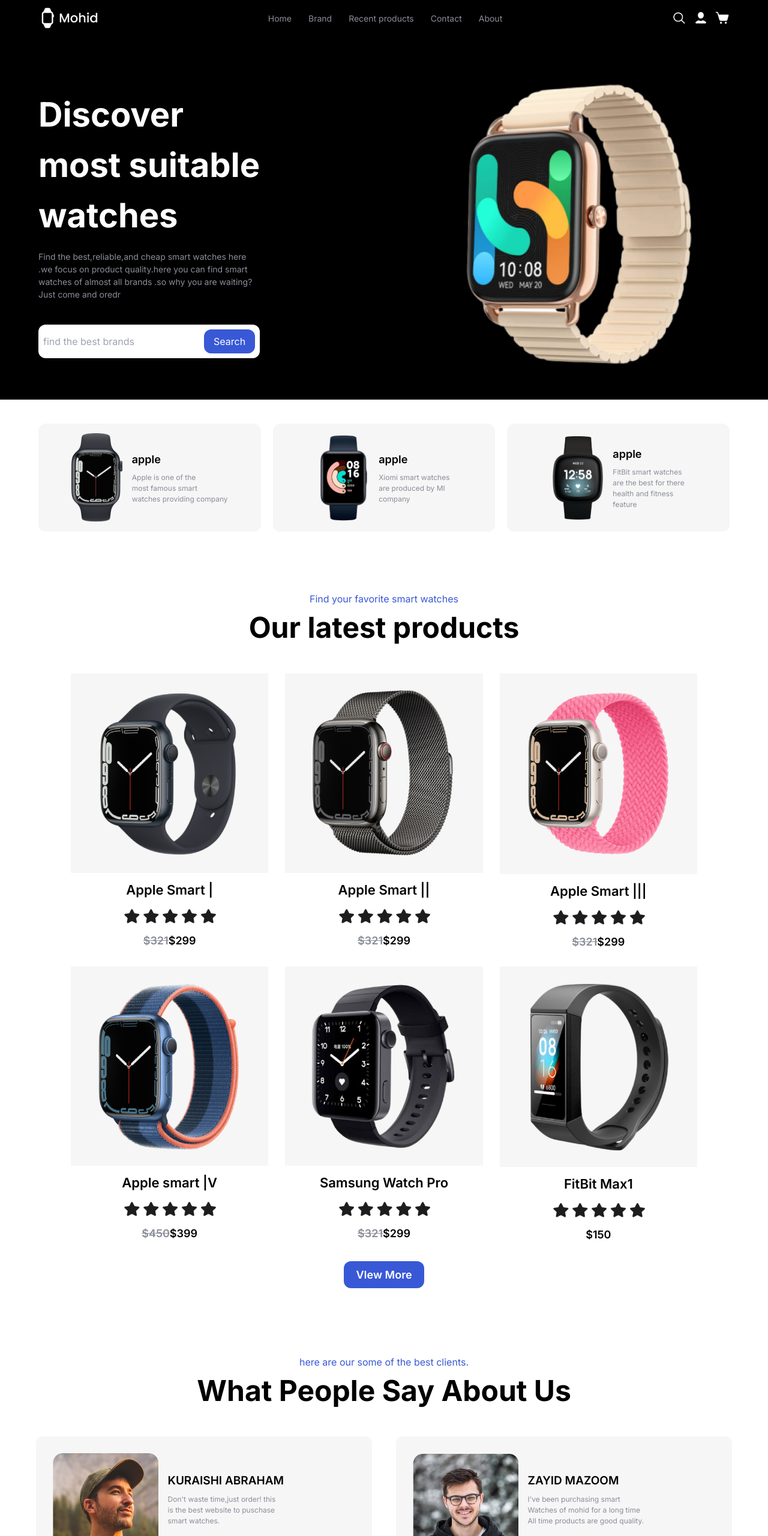
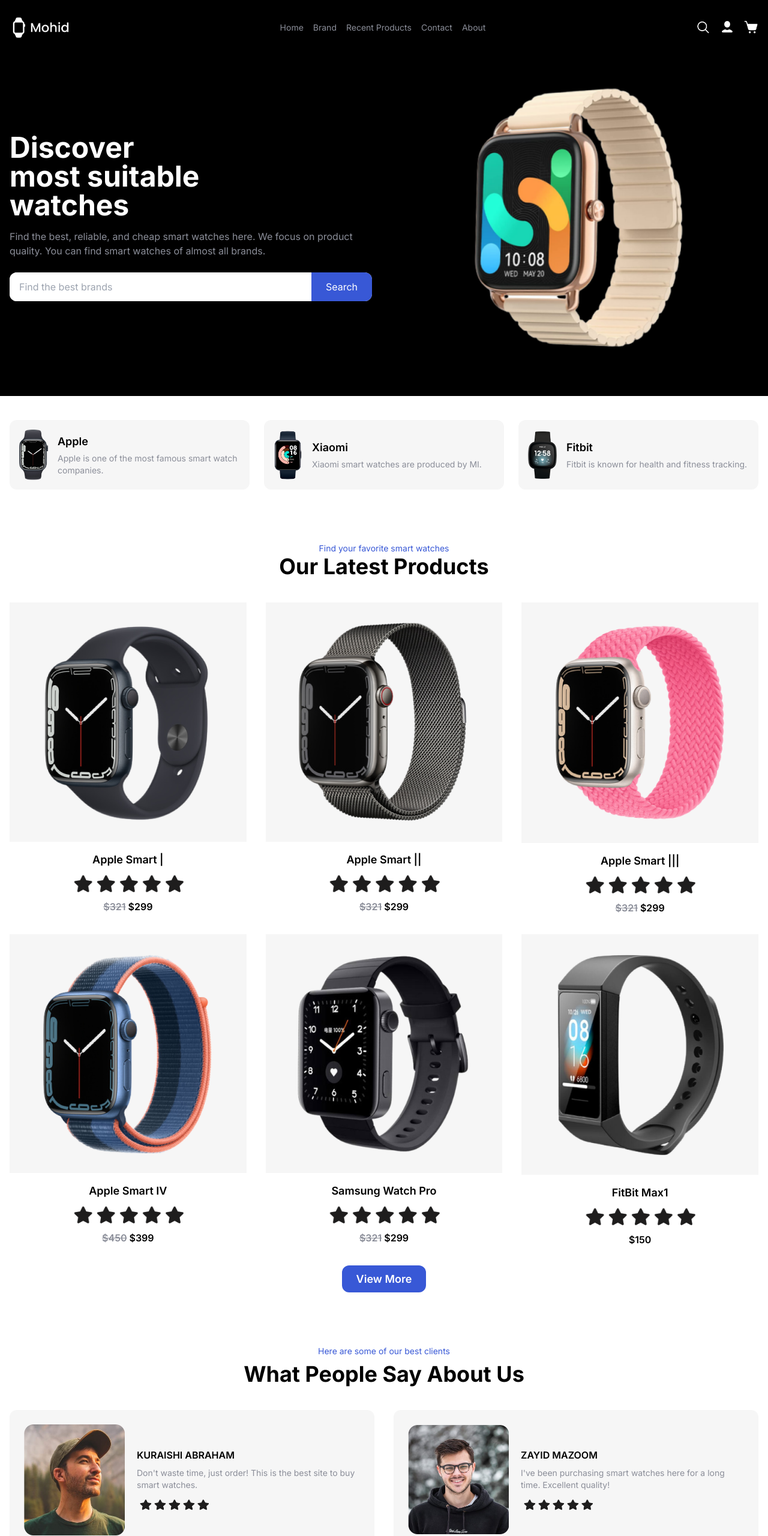
Before and after one commit to Mohammed-Adhil-tk/watch-landing-page, a plain HTML site: page index.html in a window 1280 px wide. Shown: the part 20-2580 px from the top of the page at 60% size. Drawn offline with nearby package versions, Linux system fonts and the light colour scheme.

Commit message:
Make fully responsive

```diff
--- a/index.html
+++ b/index.html
@@ -1,197 +1,188 @@
 <!DOCTYPE html>
 <html lang="en">
 <head>
-    <meta charset="UTF-8">
-    <meta name="viewport" content="width=device-width, initial-scale=1.0">
-    <title>Saas Lnding Page</title>
+  <meta charset="UTF-8" />
+  <meta name="viewport" content="width=device-width, initial-scale=1.0"/>
+  <title>SaaS Landing Page</title>
   <script src="https://cdn.tailwindcss.com"></script>
-    <link rel="stylesheet" href="./style.css">
-    <link rel="preconnect" href="https://fonts.googleapis.com">
-    <link rel="preconnect" href="https://fonts.gstatic.com" crossorigin>
-    <link href="https://fonts.googleapis.com/css2?family=Inter:wght@100..900&display=swap" rel="stylesheet">
-    <script src="https://cdn.jsdelivr.net/npm/@tailwindcss/browser@4"></script>
+  <link rel="stylesheet" href="./style.css" />
+  <link href="https://fonts.googleapis.com/css2?family=Inter:wght@100..900&display=swap" rel="stylesheet" />
+</head>
+<body class="font-[Inter] bg-white text-black">
 
-</head>
-<body>
+  <!-- Hero Section -->
   <section class="bg-black text-white">
-        <section class="wrapper ">
-            <header class="h-[100px] flex justify-between items-center">
-                <h1>
-                    <img src="./images/logo.png" alt="image" class="w-[100px]">
-                </h1>
-                <ul class="flex justify-center items-center">
-                    <li class="mr-7"><a href="#" class="text-[14px] font-normal text-[#8B8E99]" >Home</a></li>
-                    <li class="mr-7"><a href="#" class="text-[14px] font-normal text-[#8B8E99]" >Brand</a></li>
-                    <li class="mr-7"><a href="#" class="text-[14px] font-normal text-[#8B8E99]">Recent products</a></li>
-                    <li class="mr-7"><a href="#" class="text-[14px] font-normal text-[#8B8E99]">Contact</a></li>
-                    <li><a href="#" class="text-[14px] font-normal text-[#8B8E99]">About</a></li>
+    <div class="container mx-auto px-4 py-6">
+      <header class="flex flex-col sm:flex-row justify-between items-center py-6">
+        <img src="./images/logo.png" alt="Logo" class="w-[100px] mb-4 sm:mb-0" />
+
+        <ul class="flex flex-wrap justify-center gap-4 text-sm text-[#8B8E99]">
+          <li><a href="#">Home</a></li>
+          <li><a href="#">Brand</a></li>
+          <li><a href="#">Recent Products</a></li>
+          <li><a href="#">Contact</a></li>
+          <li><a href="#">About</a></li>
         </ul>
-                <ul class="flex justify-center items-center">
-                    <li class="mr-3"><a href="#"><img src="./images/search.png" alt="icon" class="w-[24px]"></a></li>
-                    <li class="mr-3"><a href="#"><img src="./images/user.png" alt="icon"class="w-[24px]"></a></li>
-                    <li><a href="#"><img src="./images/cart.png" alt="icon" class="w-[24px]"></a></li>
+
+        <ul class="flex gap-4 mt-4 sm:mt-0">
+          <li><a href="#"><img src="./images/search.png" class="w-6" /></a></li>
+          <li><a href="#"><img src="./images/user.png" class="w-6" /></a></li>
+          <li><a href="#"><img src="./images/cart.png" class="w-6" /></a></li>
         </ul>
       </header>
-            <section class="py-10 flex justify-between items-center">
-                <div class="w">
-                    <h1 class="text-[56px] font-bold mb-4">Discover <br> most suitable <br> watches</h1>
-                    <p class="text-[14px] font-normal mb-10 text-[#8B8E99]">Find the best,reliable,and cheap smart watches here <br>.we focus on product quality.here you can find smart <br> watches of almost all brands .so why you are waiting? <br> Just come and oredr</p>
-                    <form action="">
-                        <div class="py-2 px-2 bg-white rounded-xl flex justify-between">
-                            <input type="text" placeholder="find the best brands" class="outline-none w-full">
-                            <button type="submit" class="py-2 px-4 bg-[#3858D6] rounded-xl">Search</button>
+
+      <div class="flex flex-col-reverse lg:flex-row items-center gap-10 py-10">
+        <div class="w-full lg:w-1/2">
+          <h1 class="text-4xl sm:text-5xl font-bold mb-4 leading-tight">
+            Discover <br> most suitable <br> watches
+          </h1>
+          <p class="text-sm sm:text-base mb-6 text-[#8B8E99]">
+            Find the best, reliable, and cheap smart watches here. We focus on product quality. You can find smart watches of almost all brands.
+          </p>
+          <form>
+            <div class="flex flex-col sm:flex-row bg-white rounded-xl overflow-hidden">
+              <input type="text" placeholder="Find the best brands" class="flex-1 px-4 py-3 text-black outline-none" />
+              <button class="bg-[#3858D6] text-white px-6 py-3">Search</button>
             </div>
           </form>
         </div>
-                <div class="w-[40%]">
-                    <img src="./images/home-right.png" alt="image" class="w-[90%]">
-                </div>
-            </section>
-        </section>
-    </section>
-
-
-
-    <section class="py-10">
-        <section class="wrapper grid grid-cols-3 gap-5">
-            <div class="col-span-1 flex justify-center items-center p-4 bg-[#F6F6F6] rounded-xl">
-                <img src="./images/apple.png" alt="image" class="w-[25%] mr-4">
-                <div>
-                    <h1 class="text-[18px] mb-2 font-semibold">apple</h1>
-                    <p class="text-[12px] font-normal text-[#8B8E99]">Apple is one of the <br> most famous smart <br>watches providing company</p>
-                </div>
-            </div>
-            <div class="col-span-1 flex justify-center items-center p-4 bg-[#F6F6F6] rounded-xl">
-                <img src="./images/xiaomi.png" alt="image" class="w-[25%] mr-4">
-                <div>
-                    <h1 class="text-[18px] mb-2 font-semibold">apple</h1>
-                    <p class="text-[12px] font-normal text-[#8B8E99]">Xiomi smart watches <br> are produced by MI <br> company</p>
-                </div>
-            </div>
-            <div class="col-span-1 flex justify-center items-center p-4 bg-[#F6F6F6] rounded-xl">
-                <img src="./images/fitbit.png" alt="image" class="w-[25%] mr-4">
-                <div>
-                    <h1 class="text-[18px] mb-2 font-semibold">apple</h1>
-                    <p class="text-[12px] font-normal text-[#8B8E99]">FitBit smart watches <br> are the best for there <br> health and fitness <br> feature</p>
-                </div>
-            </div>
-        </section>
-    </section>
-
-    <section class="p-15">
-        <section class="wrapper">
-            <div>
-                <h3 class="text-center text-[16px] font-normal text-[#3858D6]">Find your favorite smart watches</h3>
-                <h1 class="text-[48px] mb-10 font-bold text-center">Our latest products</h1>
-            </div>
-            <div class="grid grid-cols-3 gap-7">
-                <div class="col-span-1 text-center">
-                    <img src="./images/product1.png" alt="image" class="w-full">
-                    <h3 class="text-[22px] font-semibold my-3">Apple Smart |</h3>
-                    <div class="flex justify-center">
-                        <img src="./images/star.png" alt="image" class="w-[50%]">
-                    </div>
-                    <p class="mt-3 font-semibold text-[18px]"><span class="text-[#8B8E99] line-through">$321</span>$299</p>
-                </div>
-                <div class="col-span-1 text-center">
-                    <img src="./images/product2.png" alt="image" class="w-full">
-                    <h3 class="text-[22px] font-semibold my-3">Apple Smart ||</h3>
-                    <div class="flex justify-center">
-                        <img src="./images/star.png" alt="image" class="w-[50%]">
-                    </div>
-                    <p class="mt-3 font-semibold text-[18px]"><span class="text-[#8B8E99] line-through">$321</span>$299</p>
-                </div>
-                <div class="col-span-1 text-center">
-                    <img src="./images/product3.png" alt="image" class="w-full">
-                    <h3 class="text-[22px] font-semibold my-3">Apple Smart |||</h3>
-                    <div class="flex justify-center">
-                        <img src="./images/star.png" alt="image" class="w-[50%]">
-                    </div>
-                    <p class="mt-3 font-semibold text-[18px]"><span class="text-[#8B8E99] line-through">$321</span>$299</p>
-                </div>
-                <div class="col-span-1 text-center">
-                    <img src="./images/product4.png" alt="image" class="w-full">
-                    <h3 class="text-[22px] font-semibold my-3">Apple smart |V</h3>
-                    <div class="flex justify-center">
-                        <img src="./images/star.png" alt="image" class="w-[50%]">
-                    </div>
-                    <p class="mt-3 font-semibold text-[18px]"><span class="text-[#8B8E99] line-through">$450</span>$399</p>
-                </div>
-                <div class="col-span-1 text-center">
-                    <img src="./images/product5.png" alt="image" class="w-full">
-                    <h3 class="text-[22px] font-semibold my-3">Samsung Watch Pro</h3>
-                    <div class="flex justify-center">
-                        <img src="./images/star.png" alt="image" class="w-[50%]">
-                    </div>
-                    <p class="mt-3 font-semibold text-[18px]"><span class="text-[#8B8E99] line-through">$321</span>$299</p>
-                </div>
-                <div class="col-span-1 text-center">
-                    <img src="./images/product6.png" alt="image" class="w-full">
-                    <h3 class="text-[22px] font-semibold my-3">FitBit Max1</h3>
-                    <div class="flex justify-center">
-                        <img src="./images/star.png" alt="image" class="w-[50%]">
-                    </div>
-                    <p class="mt-3 font-semibold text-[18px]"><span class="text-[#8B8E99] line-through"></span>$150</p>
-                </div>
-            </div>
-            <div class="text-center mt-10">
-                <a href="#" class="bg-[#3858D6] text-white py-3 px-5 rounded-xl text-[18px] font-semibold">VIew More</a>
-            </div>
-        </section>
-    </section>
-
-
-    <section class="p-15">
-        <div>
-            <h3 class="text-center text-[16px] font-normal text-[#3858D6]">here are our some of the best clients.</h3>
-            <h1 class="text-[48px] mb-10 font-bold text-center">What People Say About Us</h1>
-        </div>
-        <div class="grid grid-cols-1 md:grid-cols-2 gap-10">
-            <div class="p-5 md:p-7 bg-[#F6F6F6] rounded-xl flex justify-between items-center">
-                <img src="./images/people1.png" alt="image" class="w-[35%]">
-                <div class="w-[62%]">
-                    <h3 class="text-[19px] font-semibold mb-2">KURAISHI ABRAHAM</h3>
-                    <p class="text-[12px] font-normal text-[#8B8E99] mb-5">Don't waste time,just order! this <br>is the best website to puschase <br>smart watches.</p>
-                    <img src="./images/star.png" alt="img" class="w-[35%]">
-                </div>
-            </div>
-            <div class="p-5 md:p-7 bg-[#F6F6F6] rounded-xl flex justify-between items-center">
-                <img src="./images/people2.png" alt="image" class="w-[35%]">
-                <div class="w-[62%]">
-                    <h3 class="text-[19px] font-semibold mb-2">ZAYID MAZOOM</h3>
-                    <p class="text-[12px] font-normal text-[#8B8E99] mb-5">I've been purchasing smart<br>Watches of mohid for a long time<br>All time products are good quality.</p>
-                    <img src="./images/star.png" alt="img" class="w-[35%]">
+        <div class="w-full lg:w-1/2 flex justify-center">
+          <img src="./images/home-right.png" alt="Hero" class="w-[80%] max-w-sm" />
         </div>
       </div>
     </div>
   </section>
 
-    <section class="py-10">
-        <section class="wrapper md:w-[80%]">
-            <div class="flex justify-between items-center py-10 px-5 bg-[#F6F6F6] rounded-xl">
+  <!-- Brands Section -->
+  <section class="py-10 bg-white">
+    <div class="container mx-auto px-4 grid gap-6 sm:grid-cols-2 md:grid-cols-3">
+      <div class="flex items-center p-4 bg-[#F6F6F6] rounded-xl">
+        <img src="./images/apple.png" alt="Apple" class="w-12 mr-4" />
         <div>
-                    <h1 class="text-[56px] font-bold mb-4">Subscribe to <br>Newsletter</h1>
-                    <p class="text-[14px] font-normal mb-10 text-[#8B8E99]">Get free guide about watches daily.</p>
-                    <form action="">
-                        <div class="py-2 px-2 bg-white rounded-xl flex justify-between">
-                            <input type="text" placeholder="Enter email address" class="outline-none w-full">
-                            <button type="submit" class="py-2 px-4 bg-[#38d66d] rounded-xl">Subbscribe</button>
+          <h1 class="text-lg font-semibold mb-1">Apple</h1>
+          <p class="text-sm text-[#8B8E99]">Apple is one of the most famous smart watch companies.</p>
+        </div>
+      </div>
+      <div class="flex items-center p-4 bg-[#F6F6F6] rounded-xl">
+        <img src="./images/xiaomi.png" alt="Xiaomi" class="w-12 mr-4" />
+        <div>
+          <h1 class="text-lg font-semibold mb-1">Xiaomi</h1>
+          <p class="text-sm text-[#8B8E99]">Xiaomi smart watches are produced by MI.</p>
+        </div>
+      </div>
+      <div class="flex items-center p-4 bg-[#F6F6F6] rounded-xl">
+        <img src="./images/fitbit.png" alt="Fitbit" class="w-12 mr-4" />
+        <div>
+          <h1 class="text-lg font-semibold mb-1">Fitbit</h1>
+          <p class="text-sm text-[#8B8E99]">Fitbit is known for health and fitness tracking.</p>
+        </div>
+      </div>
+    </div>
+  </section>
+
+  <!-- Products Section -->
+  <section class="py-12 bg-white">
+    <div class="container mx-auto px-4">
+      <div class="text-center mb-10">
+        <h3 class="text-sm text-[#3858D6]">Find your favorite smart watches</h3>
+        <h1 class="text-3xl sm:text-4xl font-bold">Our Latest Products</h1>
+      </div>
+      <div class="grid grid-cols-1 sm:grid-cols-2 md:grid-cols-3 gap-8">
+        <!-- Single Product -->
+        <div class="text-center">
+          <img src="./images/product1.png" class="w-full mb-4" />
+          <h3 class="text-lg font-semibold">Apple Smart |</h3>
+          <img src="./images/star.png" class="w-[50%] mx-auto my-2" />
+          <p class="text-md font-semibold"><span class="line-through text-[#8B8E99]">$321</span> $299</p>
+        </div>
+        <!-- Repeat for each product... -->
+        <div class="text-center">
+          <img src="./images/product2.png" class="w-full mb-4" />
+          <h3 class="text-lg font-semibold">Apple Smart ||</h3>
+          <img src="./images/star.png" class="w-[50%] mx-auto my-2" />
+          <p class="text-md font-semibold"><span class="line-through text-[#8B8E99]">$321</span> $299</p>
+        </div>
+        <div class="text-center">
+          <img src="./images/product3.png" class="w-full mb-4" />
+          <h3 class="text-lg font-semibold">Apple Smart |||</h3>
+          <img src="./images/star.png" class="w-[50%] mx-auto my-2" />
+          <p class="text-md font-semibold"><span class="line-through text-[#8B8E99]">$321</span> $299</p>
+        </div>
+        <div class="text-center">
+          <img src="./images/product4.png" class="w-full mb-4" />
+          <h3 class="text-lg font-semibold">Apple Smart IV</h3>
+          <img src="./images/star.png" class="w-[50%] mx-auto my-2" />
+          <p class="text-md font-semibold"><span class="line-through text-[#8B8E99]">$450</span> $399</p>
+        </div>
+        <div class="text-center">
+          <img src="./images/product5.png" class="w-full mb-4" />
+          <h3 class="text-lg font-semibold">Samsung Watch Pro</h3>
+          <img src="./images/star.png" class="w-[50%] mx-auto my-2" />
+          <p class="text-md font-semibold"><span class="line-through text-[#8B8E99]">$321</span> $299</p>
+        </div>
+        <div class="text-center">
+          <img src="./images/product6.png" class="w-full mb-4" />
+          <h3 class="text-lg font-semibold">FitBit Max1</h3>
+          <img src="./images/star.png" class="w-[50%] mx-auto my-2" />
+          <p class="text-md font-semibold">$150</p>
+        </div>
+      </div>
+      <div class="text-center mt-10">
+        <a href="#" class="bg-[#3858D6] text-white py-3 px-6 rounded-xl text-lg font-semibold">View More</a>
+      </div>
+    </div>
+  </section>
+
+  <!-- Testimonials -->
+  <section class="py-12 bg-white">
+    <div class="container mx-auto px-4">
+      <h3 class="text-sm text-[#3858D6] text-center mb-2">Here are some of our best clients</h3>
+      <h1 class="text-3xl sm:text-4xl font-bold text-center mb-10">What People Say About Us</h1>
+
+      <div class="grid grid-cols-1 md:grid-cols-2 gap-8">
+        <div class="flex items-center bg-[#F6F6F6] rounded-xl p-6">
+          <img src="./images/people1.png" class="w-[30%] mr-5" />
+          <div>
+            <h3 class="font-semibold mb-2">KURAISHI ABRAHAM</h3>
+            <p class="text-sm text-[#8B8E99] mb-3">Don't waste time, just order! This is the best site to buy smart watches.</p>
+            <img src="./images/star.png" class="w-1/3" />
+          </div>
+        </div>
+        <div class="flex items-center bg-[#F6F6F6] rounded-xl p-6">
+          <img src="./images/people2.png" class="w-[30%] mr-5" />
+          <div>
+            <h3 class="font-semibold mb-2">ZAYID MAZOOM</h3>
+            <p class="text-sm text-[#8B8E99] mb-3">I've been purchasing smart watches here for a long time. Excellent quality!</p>
+            <img src="./images/star.png" class="w-1/3" />
+          </div>
+        </div>
+      </div>
+    </div>
+  </section>
+
+  <!-- Newsletter -->
+  <section class="py-12">
+    <div class="container mx-auto px-4 bg-[#F6F6F6] rounded-xl flex flex-col lg:flex-row justify-between items-center p-8">
+      <div class="w-full lg:w-1/2 mb-6 lg:mb-0">
+        <h1 class="text-3xl sm:text-4xl font-bold mb-4">Subscribe to Newsletter</h1>
+        <p class="text-sm text-[#8B8E99] mb-6">Get free guide about watches daily.</p>
+        <form>
+          <div class="flex flex-col sm:flex-row bg-white rounded-xl overflow-hidden">
+            <input type="text" placeholder="Enter email address" class="flex-1 px-4 py-3 outline-none text-black" />
+            <button class="bg-green-500 text-white px-6 py-3">Subscribe</button>
           </div>
         </form>
       </div>
-                    <div class="w-[40%]">
-                        <img src="./images/footer-image.png" alt="image" class="w-[70%]">
+      <div class="w-full lg:w-1/2 flex justify-center">
+        <img src="./images/footer-image.png" class="w-[70%] max-w-sm" />
       </div>
     </div>
   </section>
-    </section>
 
-    <footer class="bg-black">
-        <section class="wrapper py-7">
-            <p class="text-white font-normal text-center text-[16px]">Copyright © 2022|mohid</p>
-        </section>
+  <!-- Footer -->
+  <footer class="bg-black py-6">
+    <div class="text-center text-white text-sm">Copyright © 2022 | Mohid</div>
   </footer>
-
 
 </body>
 </html>
```
Lines whose indentation alone changed are shown as unchanged.
